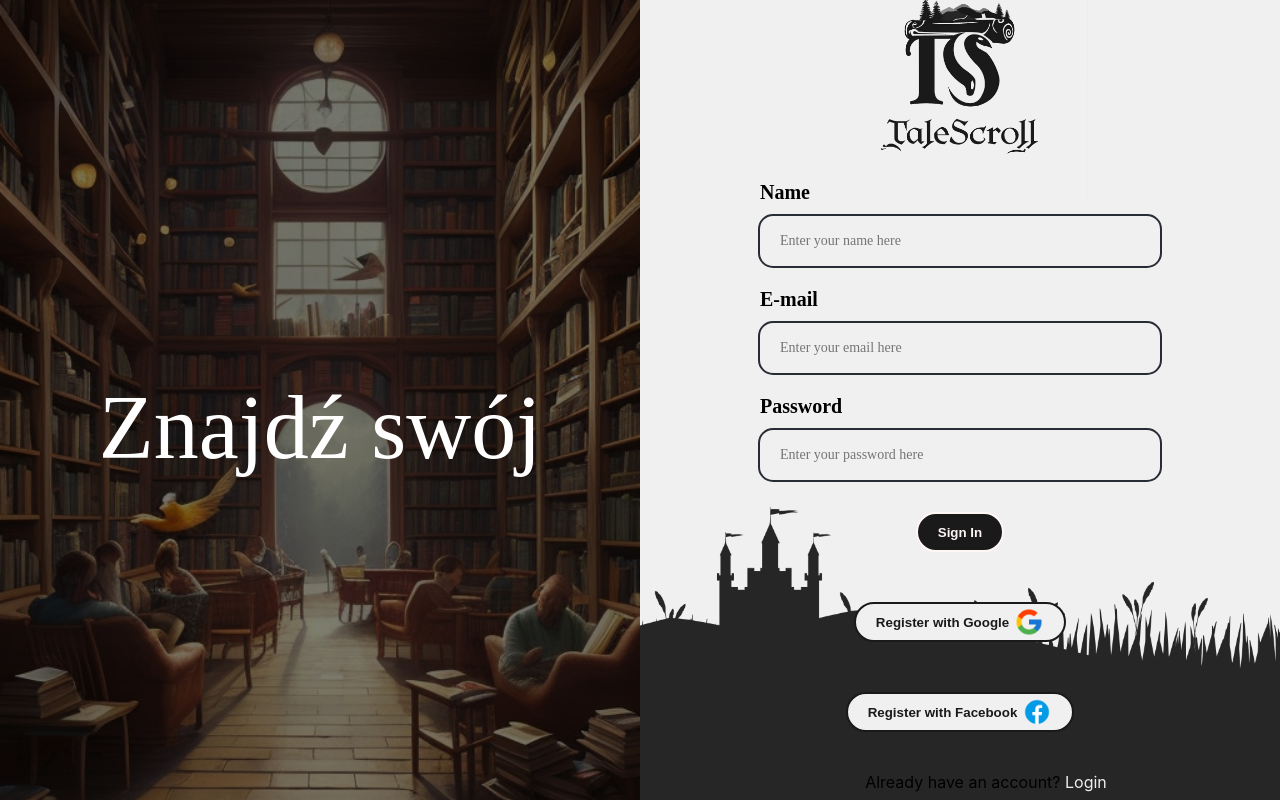
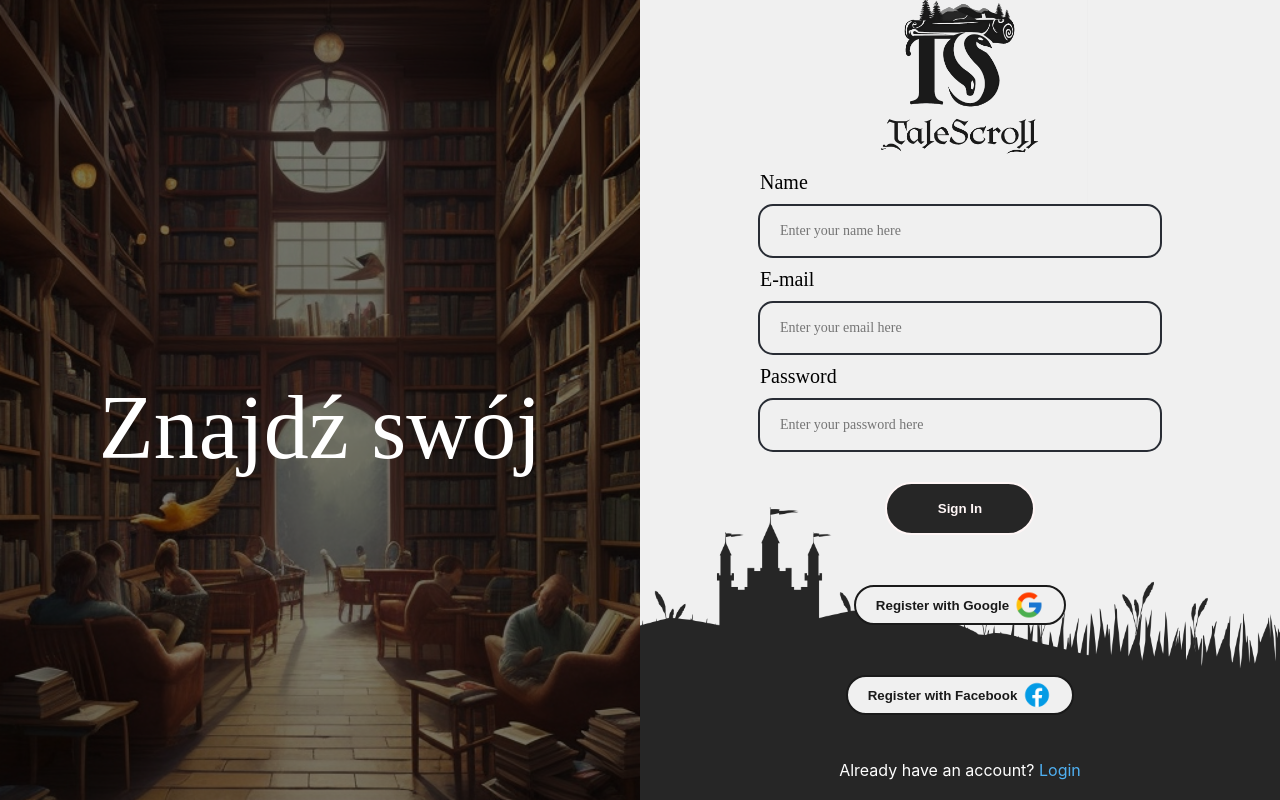
Before and after one commit to OsziKe/talescroll-login, a React (Create React App) app: page / in a window 1280 px wide. Built offline with nearby package versions, Linux system fonts and the light colour scheme.

Commit message:
Initialize project using Create React App

```diff
--- a/src/Components/LoginSignup/LoginSignup.css
+++ b/src/Components/LoginSignup/LoginSignup.css
@@ -57,7 +57,6 @@ img {
     border-radius: 9px;
 }
 
-
 .inputs {
     margin-top: 20px;
     display: flex;
@@ -90,7 +89,6 @@ p {
     font-style: normal;
 }
 
-
 .input input {
     height: 100%;
     width: 100%;
@@ -105,18 +103,9 @@ p {
     z-index: 2;
 }
 
-p {
-    /* Dodaj stylizację dla paragrafów nad inputami */
-    font-weight: bold; /* Przykładowy styl dla paragrafów */
-    float: left;
-    margin-top: 20px;
-    display: flex;
-    flex-direction: inherit;
-}
-
 
 span {
-    color: #eeeeee;
+    color: #4fb0f2;
 }
 
 .submit-container {
@@ -139,7 +128,8 @@ span {
     order: 2; /* Change the order of the icon to appear after the text */
 }
 
-button {
+#iconbutton
+{
     background-color: #f0f0f0;
     color: #1a1a1a;
     border: none;
@@ -163,13 +153,52 @@ button {
     z-index: 2;
 }
 
-button:hover {
-    background-color: #1c4f7e;
+
+#iconbutton:hover {
+    background-color: #232323;
+    color: white;
 }
 
-.sumbit2
+.forgot-password
 {
-    background-color: #1a1a1a;
+    padding-left: 52px;
+    margin-top: 20px;
+    z-index: 2;
+}
+
+#sign-in-button
+{
+    background-color: #262626;
+    color: #fff6f6;
+    border: none;
+    border: solid 2px;
+    border-radius: 50px;
+    padding: 10px 20px;
+    font-weight: bold;
+    cursor: pointer;
+    transition: background-color 0.3s ease;
+    gap: 5px;
+    flex-direction: column;
+    height: 4em;
+    width: 150px;
+    max-width: 500px;
+    display: flex;
+    align-items: center;
+    margin: auto;
+    margin-top: 30px;
+    justify-content: center;
+    z-index: 2;
+}
+
+#sign-in-button:hover
+{
+    background: #eeeeee;
+    color: #1a1a1a;
+}
+
+#login-in-button
+{
+    background-color: #262626;
     color: #fff6f6;
     border: none;
     border: solid 2px;
@@ -192,74 +221,19 @@ button:hover {
     z-index: 2;
 }
 
+#login-in-button:hover
+{
+    background: #eeeeee;
+    color: #262626;
+}
+
+#ihave
+{
+    color: #4fb0f2;
+}
+
 .forgot-password
 {
-    padding-left: 52px;
-    margin-top: 20px;
-    z-index: 2;
+    color: white;
+    padding: 5px;
 }
-
-.gray
-{}
-
-#sign-in-button
-{
-    background-color: #1a1a1a;
-    color: #fff6f6;
-    border: none;
-    border: solid 2px;
-    border-radius: 20px;
-    padding: 10px 20px;
-    font-weight: bold;
-    cursor: pointer;
-    transition: background-color 0.3s ease;
-    gap: 5px;
-    flex-direction: column;
-    height: 3em;
-    width: 100%;
-    max-width: 400px;
-    display: flex;
-    align-items: center;
-    margin: auto;
-    margin-top: 30px;
-    justify-content: center;
-    cursor: pointer;
-    z-index: 2;
-}
-
-#sign-in-button:hover
-{
-    background: #eeeeee;
-    color: #1a1a1a;
-}
-
-#login-button
-{
-    background-color: #1a1a1a;
-    color: #fff6f6;
-    border: none;
-    border: solid 2px;
-    border-radius: 50px;
-    padding: 10px 20px;
-    font-weight: bold;
-    cursor: pointer;
-    transition: background-color 0.3s ease;
-    gap: 5px;
-    flex-direction: column;
-    height: 2em;
-    width: 10%;
-    max-width: 400px;
-    display: flex;
-    align-items: center;
-    margin: auto;
-    margin-top: 30px;
-    justify-content: center;
-    cursor: pointer;
-    z-index: 2;
-}
-
-#login-button:hover
-{
-    background: #eeeeee;
-    color: #1a1a1a;
-}
--- a/src/Components/LoginSignup/LoginSignup.jsx
+++ b/src/Components/LoginSignup/LoginSignup.jsx
@@ -70,13 +70,13 @@ function LoginSignup(props) {
                 )}
                 <div className="submit-container">
                     {showLoginForm ? (
-                        <div className="submit2" onClick={toggleLoginForm}>
+                        <div className="submit2" onClick={toggleLoginForm} id="login-in-button">
                             Login
                         </div>
                     ) : (
                         <>
-                            <div className="submit">
-                                <button id="google-login-button" onClick={handleGoogleRegister}>
+                            <div className="submit" >
+                                <button id="google-login-button" onClick={handleGoogleRegister} id="iconbutton">
                                     <div className="button-content">
                                         <img src={google_icon} alt="" className="icon" />
                                         Register with Google
@@ -84,7 +84,7 @@ function LoginSignup(props) {
                                 </button>
                             </div>
                             <div className="submit">
-                                <button id="facebook-login-button">
+                                <button id="facebook-login-button" id="iconbutton">
                                     <div className="button-content">
                                         <img src={facebook_icon} alt="" className="icon" />
                                         Register with Facebook
@@ -97,7 +97,7 @@ function LoginSignup(props) {
                         {showLoginForm
                             ? "Don't have an account? "
                             : "Already have an account? "}
-                        <span onClick={toggleLoginForm}>
+                        <span onClick={toggleLoginForm} id="ihave">
                             {showLoginForm ? 'Register' : 'Login'}
                         </span>
                     </div>
--- a/src/Components/LoginSignup/firebase.js
+++ b/src/Components/LoginSignup/firebase.js
@@ -1,6 +1,5 @@
-// firebase.js
 import { initializeApp } from 'firebase/app';
-import { getAuth, GoogleAuthProvider, signInWithPopup } from 'firebase/auth';
+import { getAuth, GoogleAuthProvider, FacebookAuthProvider, signInWithPopup } from 'firebase/auth';
 
 const firebaseConfig = {
     apiKey: "AIzaSyBzBmwmM1U4wBuFE-oeTUGozNxglRs8CKA",
@@ -16,5 +15,6 @@ const firebaseConfig = {
 const app = initializeApp(firebaseConfig);
 const auth = getAuth(app);
 const googleProvider = new GoogleAuthProvider();
+const facebookProvider = new FacebookAuthProvider();
 
-export { auth, googleProvider, signInWithPopup };
+export { auth, googleProvider, facebookProvider, signInWithPopup };
```
